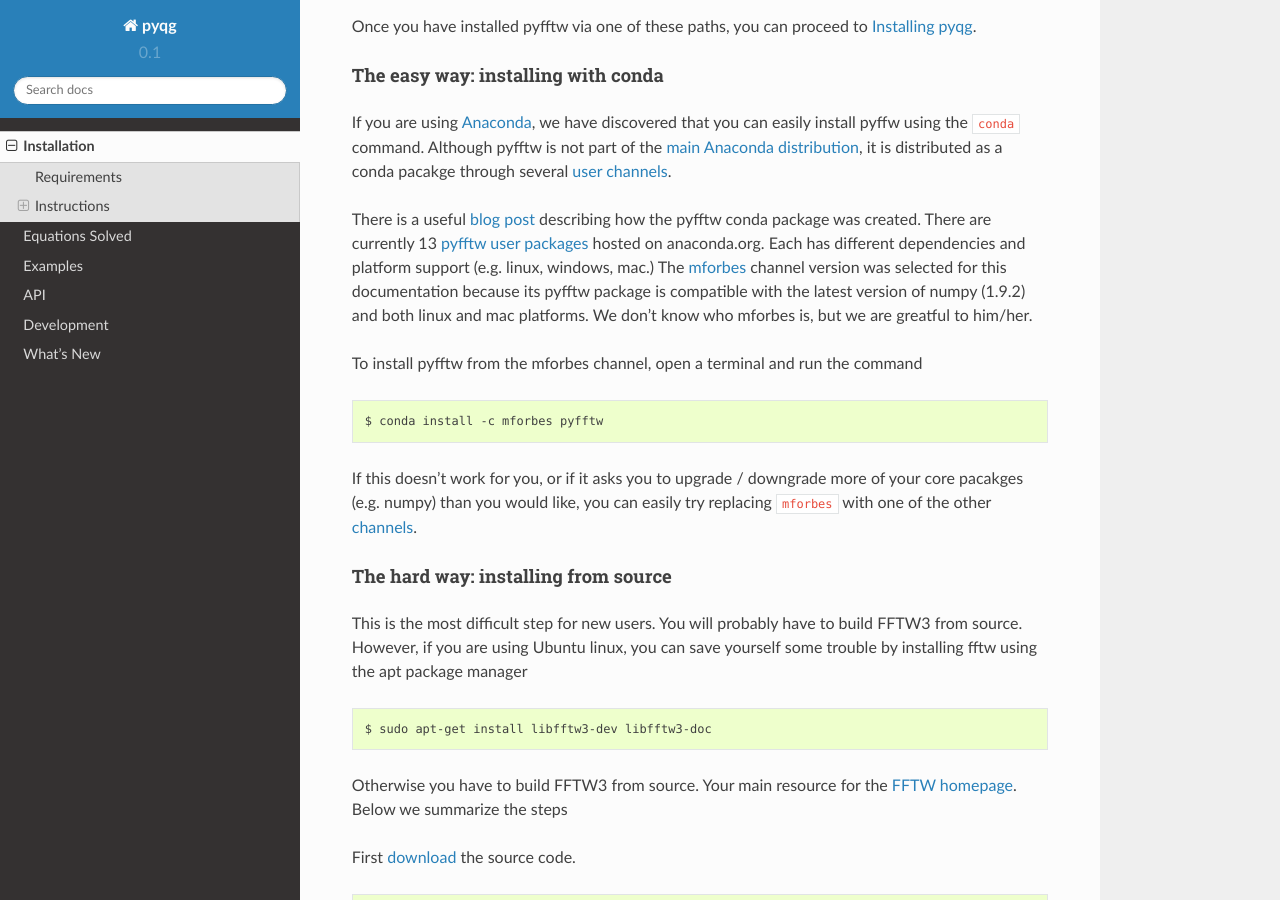
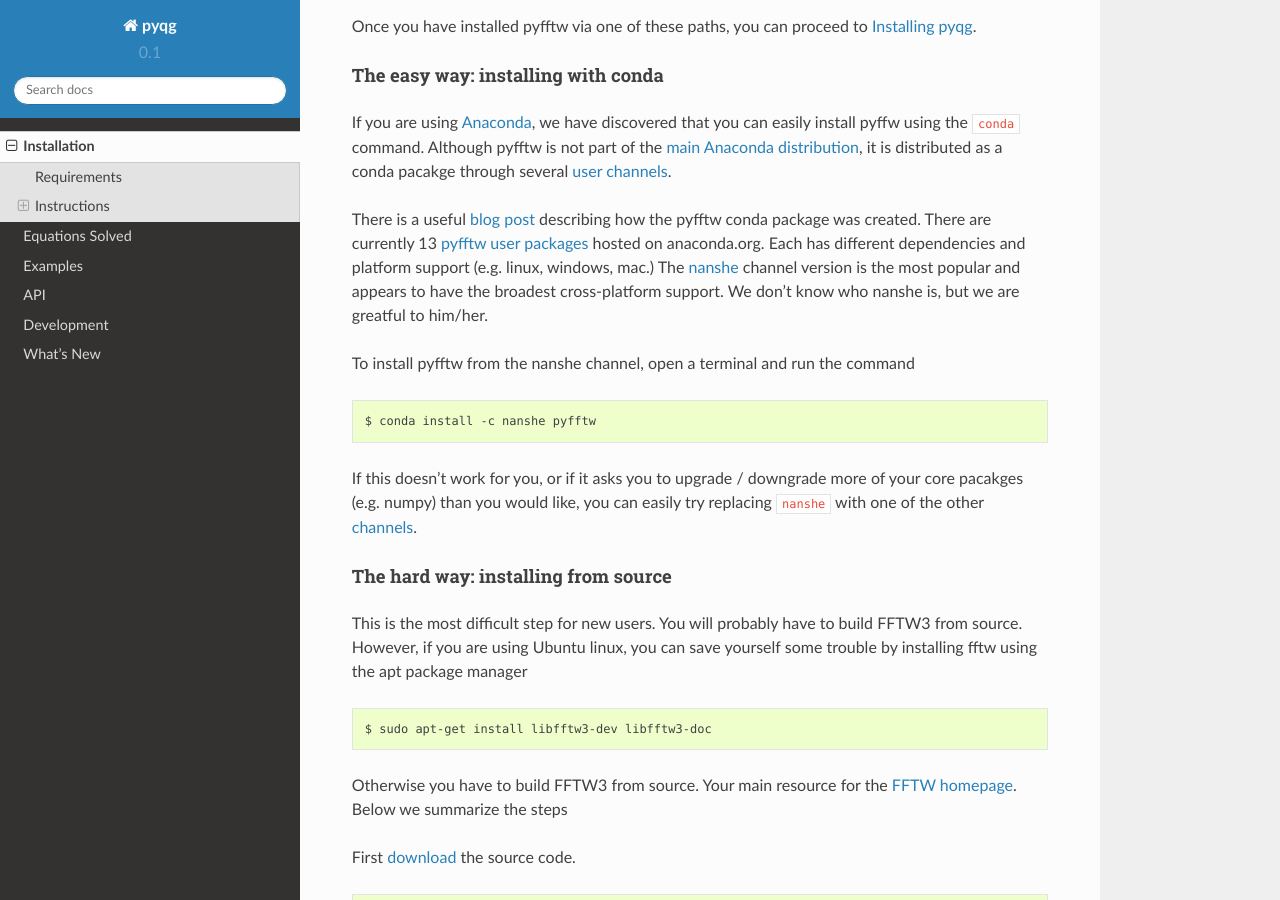
Before and after one commit to pyqg/pyqg, a Sphinx documentation site: the page built from docs/installation.rst, in a window 1280 px wide and 900 px high, scrolled down 984 px. Built offline with Sphinx 7.4.7 and the Read the Docs theme 2.0.0, drawn with Linux system fonts in a browser that asks for light colours.

Commit message:
updated docs

```diff
--- a/docs/development.rst
+++ b/docs/development.rst
@@ -125,7 +125,7 @@ install it, check the version, and tear down the virtual environment.
 .. code-block:: bash
 
     $ conda create --yes -n test_env python=2.7 pip nose numpy cython scipy nose
-    $ conda install --yes -n test_env -c mforbes pyfftw
+    $ conda install --yes -n test_env -c nanshe pyfftw
     $ source activate test_env
     $ pip install pyqg
     $ python -c 'import pyqg; print(pyqg.__version__);'
--- a/docs/installation.rst
+++ b/docs/installation.rst
@@ -69,21 +69,20 @@ the pyfftw conda package was created. There are currently 13
 `pyfftw user packages <https://anaconda.org/search?q=pyfftw>`__
 hosted on anaconda.org. Each has different dependencies and platform support
 (e.g. linux, windows, mac.)
-The `mforbes <https://anaconda.org/mforbes>`__ channel version was selected
-for this documentation because its pyfftw package is compatible with the
-latest version of numpy (1.9.2) and both linux and mac platforms. We don't know
-who mforbes is, but we are greatful to him/her.
+The `nanshe <https://anaconda.org/nanshe/pyfftw>`__ channel version is the most
+popular and appears to have the broadest cross-platform support. We don't know
+who nanshe is, but we are greatful to him/her.
 
-To install pyfftw from the mforbes channel, open a terminal and run
+To install pyfftw from the nanshe channel, open a terminal and run
 the command
 
 .. code-block:: bash
 
-    $ conda install -c mforbes pyfftw
+    $ conda install -c nanshe pyfftw
 
 If this doesn't work for you, or if it asks you to upgrade / downgrade more of
 your core pacakges (e.g. numpy) than you would like, you can easily try
-replacing ``mforbes`` with one of the other `channels
+replacing ``nanshe`` with one of the other `channels
 <https://anaconda.org/search?q=pyfftw>`__.
 
 The hard way: installing from source
--- a/docs/whats-new.rst
+++ b/docs/whats-new.rst
@@ -12,7 +14,7 @@ Implemented multi-layer subclass.
 
 Added new logger that leverages on built-in python logging.
 
-Changed license to MIT
+Changed license to MIT.
 
 v0.1.4 (22 Oct 2015)
 --------------------
```
Also changed, not shown: other parts of docs/whats-new.rst (+2 -0 lines).
